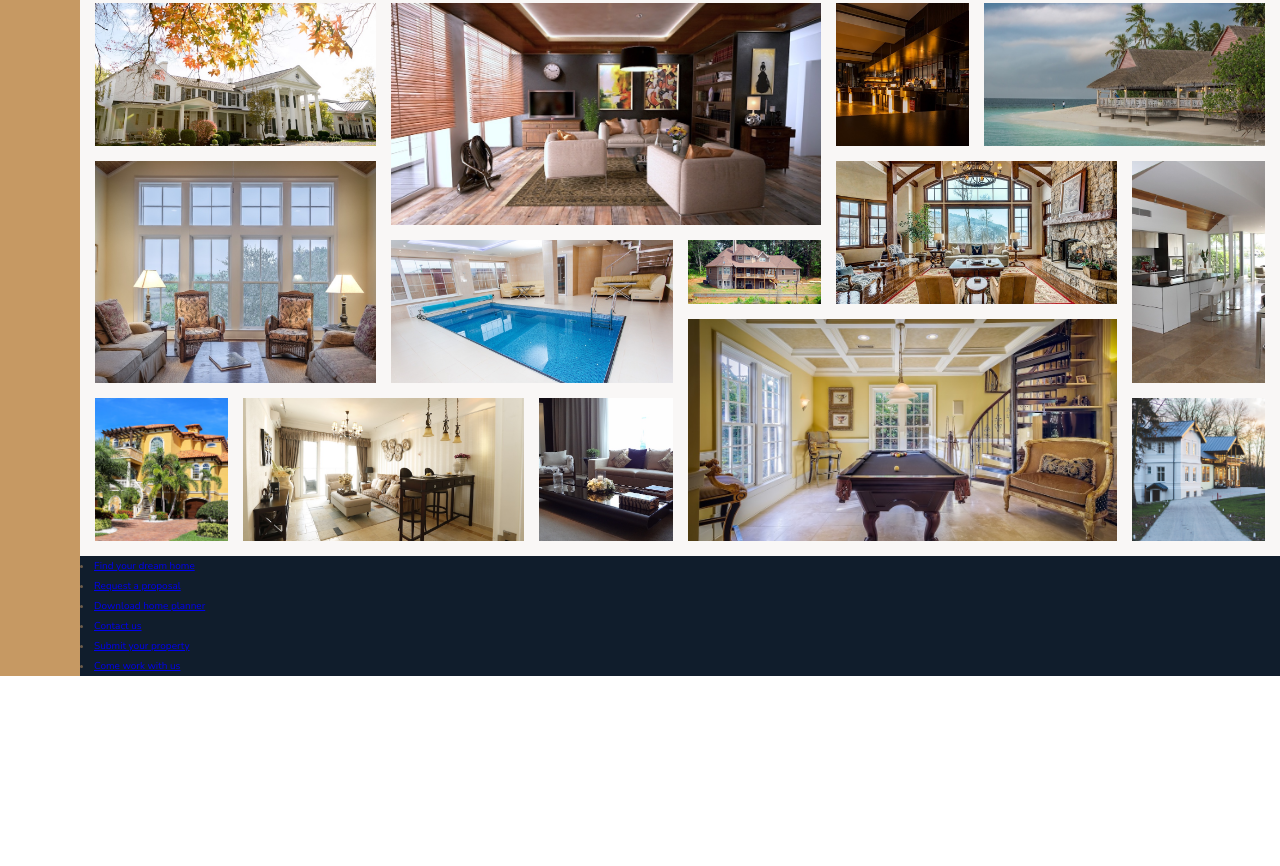
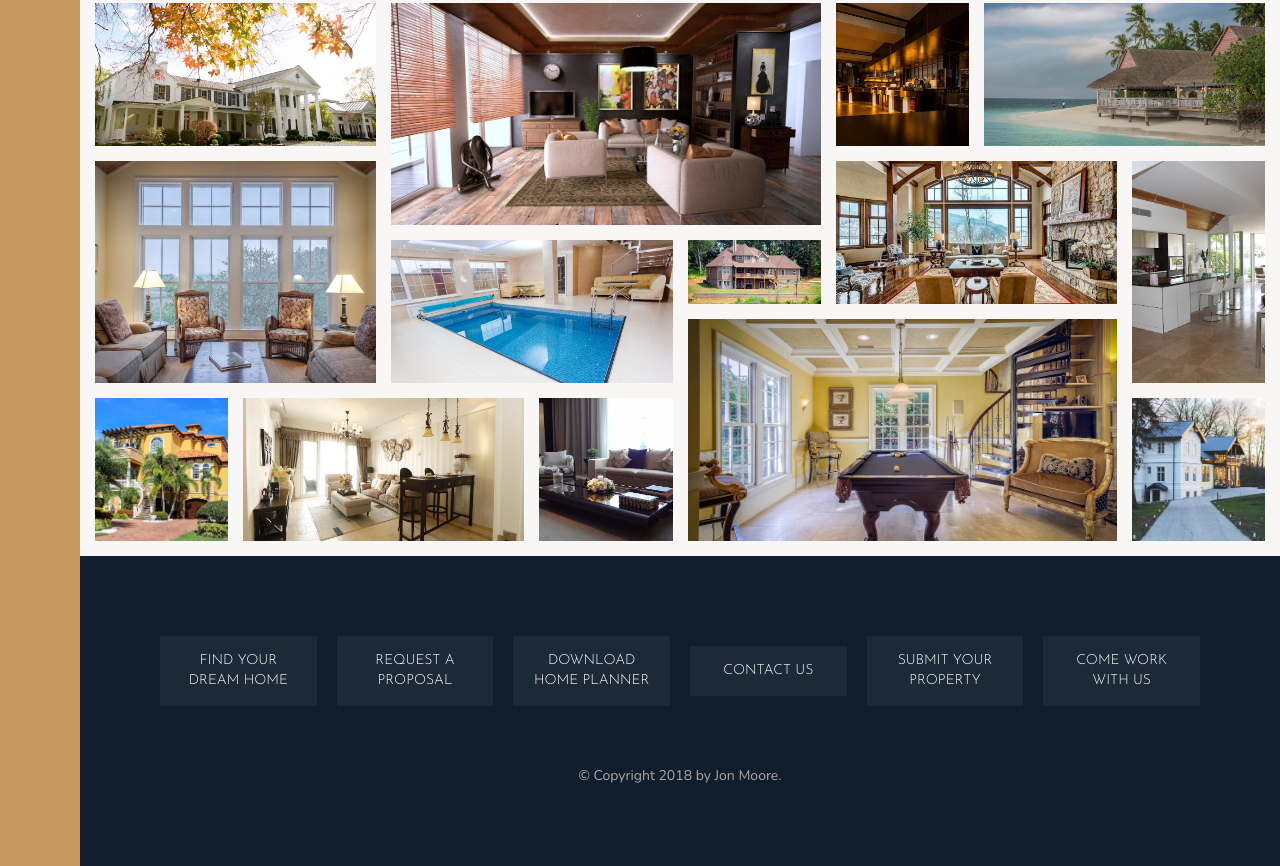
Before and after one commit to jonrmoore/nexter, a website: page index.html in a window 1280 px wide. Shown: the part 3062-3928 px from the top of the page. Before the commit the page ends 3738 px from the top, so only its background shows below. Drawn offline with nearby package versions, Linux system fonts and the light colour scheme.

Commit message:
Footer complete

```diff
--- a/index.html
+++ b/index.html
@@ -343,14 +343,17 @@
     </section>
 
     <footer class="footer">
-        <nav class="nav">
+        <ul class="nav">
             <li class="nav__item"><a href="#" class="nav__link">Find your dream home</a></li>
             <li class="nav__item"><a href="#" class="nav__link">Request a proposal</a></li>
             <li class="nav__item"><a href="#" class="nav__link">Download home planner</a></li>
             <li class="nav__item"><a href="#" class="nav__link">Contact us</a></li>
             <li class="nav__item"><a href="#" class="nav__link">Submit your property</a></li>
             <li class="nav__item"><a href="#" class="nav__link">Come work with us</a></li>
-        </nav>
+        </ul>
+        <p class="copyright">
+            &copy; Copyright 2018 by Jon Moore.
+        </p>
     </footer>
 </body>
 
--- a/sass/_footer.scss
+++ b/sass/_footer.scss
@@ -1,4 +1,46 @@
 .footer {
   background-color: $color-secondary;
   grid-column: full-start / full-end;
+  padding: 8rem;
+
 }
+
+.nav {
+  list-style: none;
+
+  display: grid;
+  grid-template-columns: repeat(auto-fit, minmax(15rem, 1fr));
+  grid-gap: 2rem;
+  align-items: center;
+
+  &__link:link,
+  &__link:visited {
+    font-size: 1.4rem;
+    color: #fff;
+    text-decoration: none;
+    font-family: $font-display;
+    text-transform: uppercase;
+    text-align: center;
+    padding: 1.5rem;
+    display: block;
+    transition: all .2s;
+
+    background-color: rgba(#fff, .05);
+  }
+
+  &__link:hover,
+  &__link:active {
+    background-color: rgba(#fff, .05);
+    transform: translateY(-3px);
+  }
+}
+
+.copyright {
+  font-size: 1.4rem;
+  color: $color-grey-light-2;
+  margin-top: 6rem;
+  margin-right: auto;
+  margin-left: auto;
+  text-align: center;
+  width: 70%;
+}
```
Also changed, not shown: css/style.css.
